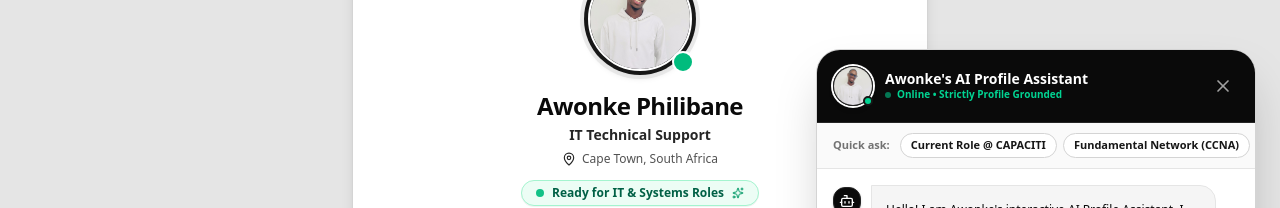
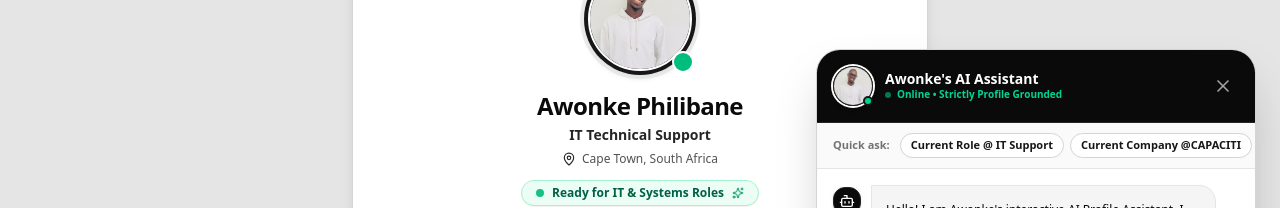
Before and after one commit to AwonkeP/Digital-Profile, a React (Vite) app: page / in a window 1280 px wide. Both pictures are taken after a click on the button "Ask AI Assistant". Shown: the part 187-395 px from the top of the page. Built offline with nearby package versions, Linux system fonts and the light colour scheme.

Commit message:
Update quickChips and rename AI Profile Assistant

```diff
--- a/src/components/AiChatbot.tsx
+++ b/src/components/AiChatbot.tsx
@@ -22,10 +22,10 @@ export const AiChatbot: React.FC = () => {
   const inputRef = useRef<HTMLInputElement>(null);
 
   const quickChips = [
-    'Current Role @ CAPACITI',
-    'Fundamental Network (CCNA)',
-    'CPUT Diploma',
-    'Experience @ PRASA & WCED',
+    'Current Role @ IT Support',
+    'Current Company @CAPACITI',
+    'Education @CPUT Diploma',
+    'Experience @ Innovate Tecnology (Pty) Ltd PRASA & WCED',
     'Contact Info & Links',
   ];
 
@@ -155,7 +155,7 @@ export const AiChatbot: React.FC = () => {
               </div>
               <div>
                 <h4 className="font-extrabold text-sm leading-tight text-white">
-                  Awonke's AI Profile Assistant
+                  Awonke's AI Assistant
                 </h4>
                 <div className="flex items-center gap-1.5 text-[10px] text-emerald-400 font-bold">
                   <span className="w-1.5 h-1.5 rounded-full bg-emerald-400 animate-pulse"></span>
```
